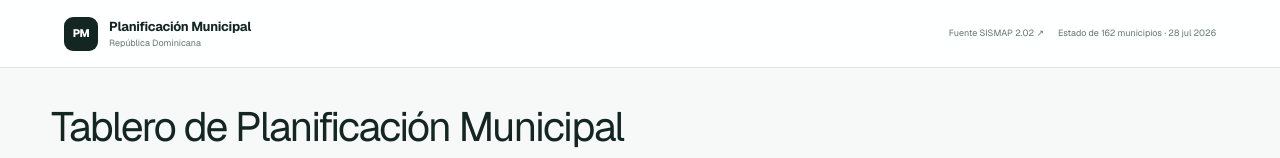
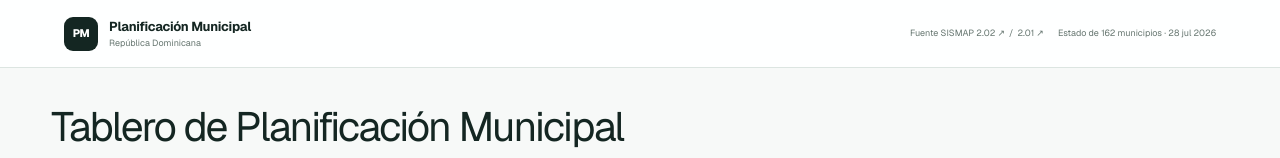
Before and after one commit to mnakagaw/portal-planificacion-municipal, a Next.js app: page / in a window 1280 px wide. Shown: the top 158 px of the page. Built offline with nearby package versions, Linux system fonts and the light colour scheme; no server answers.

Commit message:
Add SISMAP CDM source link

```diff
--- a/app/PortalApp.tsx
+++ b/app/PortalApp.tsx
@@ -11,6 +11,8 @@ type StatusLayer = Exclude<MapLayer, "all">;
 
 const SISMAP_PMD_URL =
   "https://www.sismap.gob.do/municipal/ranking/listaevidenciasorganismos/16?catchall=2.02-Plan-de-De&tipoId=17";
+const SISMAP_CDM_URL =
+  "https://www.sismap.gob.do/municipal/ranking/listaevidenciasorganismos/15?catchall=2.02-Plan-de-De&tipoId=17";
 const PORTAL_DOWNLOAD_ROOT =
   "https://prodecare.net/DDPT/planificacion-municipal/";
 const TERRITORY_SELECTION_COLOR = "#E85D3F";
@@ -745,9 +747,15 @@ export function PortalApp() {
           </span>
         </div>
         <div className="header-meta">
-          <a href={SISMAP_PMD_URL} target="_blank" rel="noreferrer">
-            Fuente SISMAP 2.02 ↗
-          </a>
+          <span className="header-source-links">
+            <a href={SISMAP_PMD_URL} target="_blank" rel="noreferrer">
+              Fuente SISMAP 2.02 ↗
+            </a>
+            <span aria-hidden="true">/</span>
+            <a href={SISMAP_CDM_URL} target="_blank" rel="noreferrer">
+              2.01 ↗
+            </a>
+          </span>
           <span>Estado de 162 municipios · 28 jul 2026</span>
         </div>
       </header>
--- a/app/globals.css
+++ b/app/globals.css
@@ -91,6 +91,13 @@ select,
   align-items: center;
   display: flex;
   gap: 14px;
+}
+
+.header-source-links {
+  align-items: center;
+  display: inline-flex;
+  gap: 4px;
+  white-space: nowrap;
 }
 
 .header-meta a {
```
Also changed, not shown: 1 other file (tests, documents, lock files or other folders).
